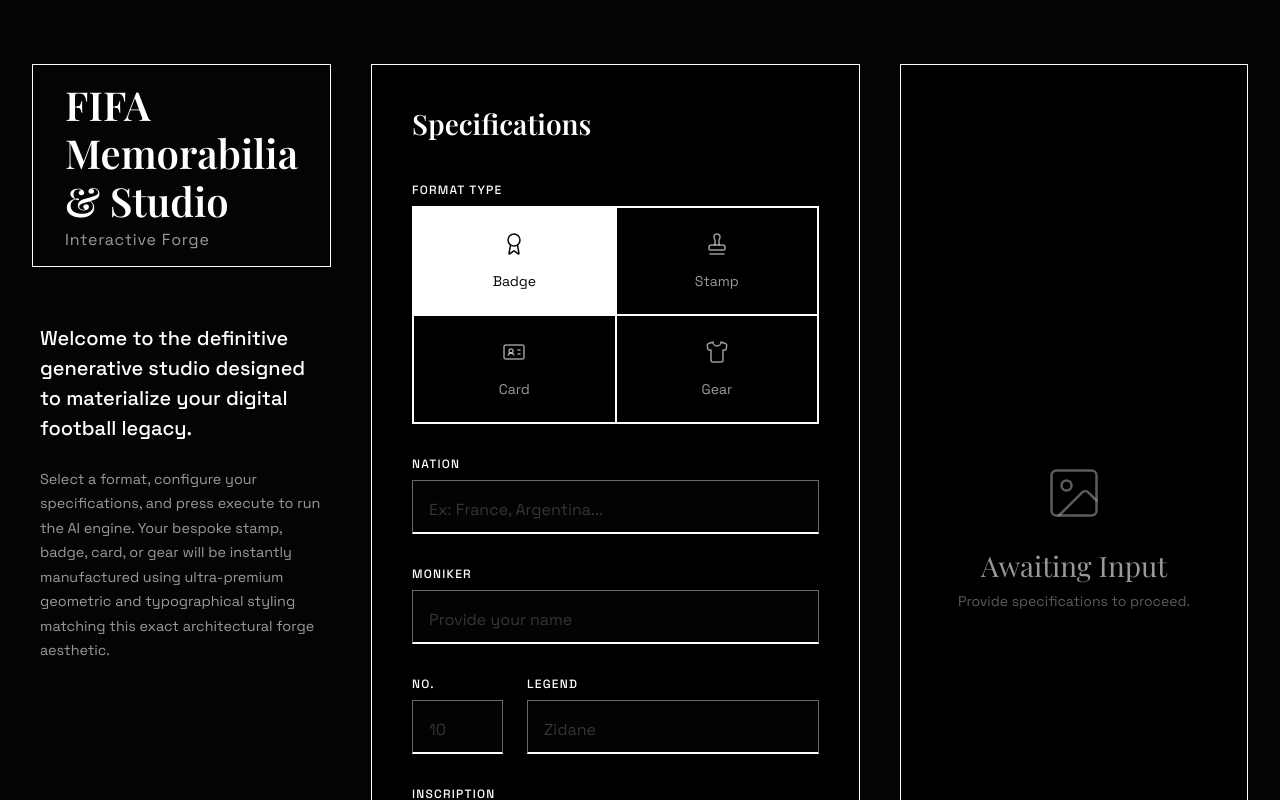
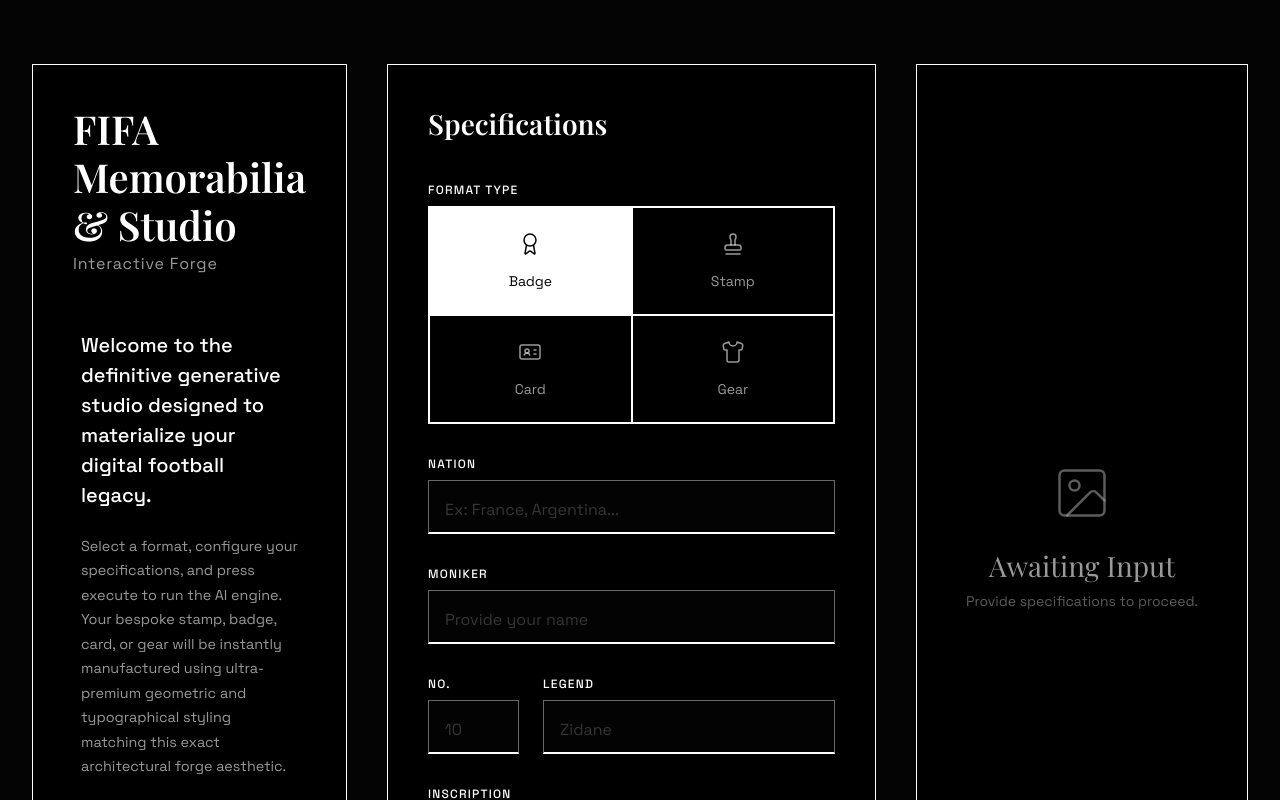
Before and after one commit to vamsibatchu1/fifa26, a React (Vite) app: page / in a window 1280 px wide. Shown: the top 800 px of the page. Built offline with nearby package versions, Linux system fonts and the light colour scheme.

Commit message:
UI: Apply standard panel border and background to the entire first column

```diff
--- a/src/App.jsx
+++ b/src/App.jsx
@@ -79,8 +79,8 @@
     <div className="app-container">
       <main className="main-layout" style={{ zIndex: 10, marginTop: '2rem' }}>
         {/* Column 1: Header & App Info */}
-        <section className="glass-panel" style={{ height: 'fit-content', border: 'none', padding: '0', background: 'transparent' }}>
-          <header className="header" style={{ margin: '0 0 2rem 0', textAlign: 'left', maxWidth: '100%' }}>
+        <section className="glass-panel" style={{ height: 'fit-content' }}>
+          <header className="header">
             <h1>FIFA Memorabilia<br />& Studio</h1>
             <p>Interactive Forge</p>
           </header>
--- a/src/index.css
+++ b/src/index.css
@@ -48,12 +48,6 @@
 .header {
   margin-bottom: 2rem;
   position: relative;
-  text-align: center;
-  max-width: fit-content;
-  margin: 0 auto 3rem auto;
-  background: var(--bg-primary);
-  padding: 1rem 2rem;
-  border: 1px solid var(--accent-white);
 }
 
 .header h1 {
```
